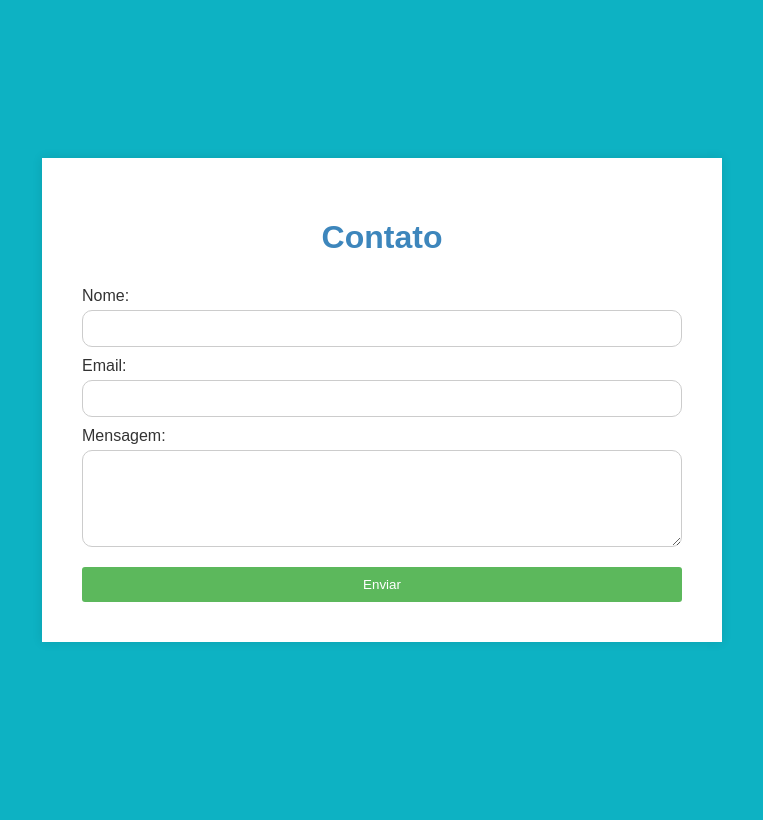
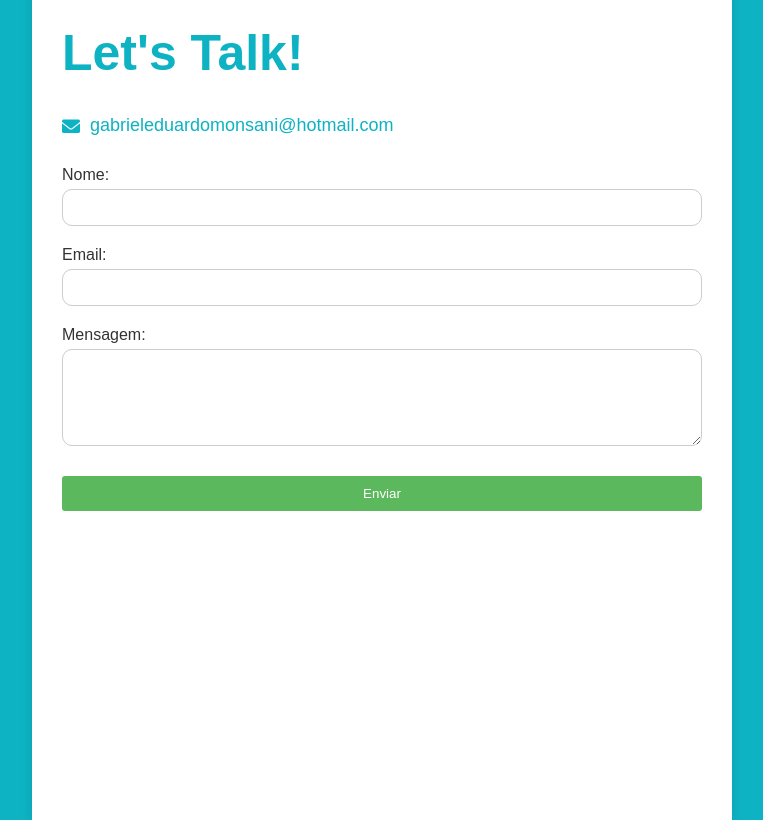
Before and after one commit to gabrielmonsani/Contact-Page, a PHP site: page / in a window 1280 px wide. Shown: the whole page, without its empty margins (258-1021 px from the left). Before the commit the page ends 642 px from the top, so only its background shows below. Run offline with PHP 8.4, Linux system fonts and the light colour scheme.

Commit message:
Icone de email

```diff
--- a/index.php
+++ b/index.php
@@ -6,12 +6,17 @@
     <meta name="viewport" content="width=device-width, initial-scale=1.0">
     <title>Página de Contato</title>
     <link rel="stylesheet" href="style/style.css">
+    <link rel="stylesheet" href="https://cdnjs.cloudflare.com/ajax/libs/font-awesome/6.0.0-beta3/css/all.min.css">
 
 </head>
 
 <body>
     <div class="container">
-        <h1>Contato</h1>
+        <h1>Let's Talk!</h1>
+        <div class="email-info">
+            <i class="fas fa-envelope" style="color: #0db2c3;"></i>
+            <span style="color: #0db2c3;"> gabrieleduardomonsani@hotmail.com</span>
+        </div>
         <form action="process_form.php" method="post">
             <label for="name">Nome:</label>
             <input type="text" id="name" name="name" required>
@@ -25,6 +30,7 @@
             <button type="submit">Enviar</button>
         </form>
     </div>
+
 </body>
 
 </html>
--- a/style/style.css
+++ b/style/style.css
@@ -8,22 +8,34 @@ body {
     margin: 0;
 }
 
+html, body {
+    height: 100%; /* Garante que o html e o body ocupem 100% da altura */
+    margin: 0;
+}
+
 .container {
     background-color: #fff;
-    padding: 40px; /* Ajusta o padding para evitar que o conteúdo fique muito distante das bordas */
+    padding: 30px; /* Ajusta o padding para evitar que o conteúdo fique muito distante das bordas */
     box-shadow: 0 0 10px rgba(0, 0, 0, 0.1);
-    width: 100%; /* Define a largura para 100% da viewport */
-    max-width: 600px; /* Largura máxima maior para telas grandes */
-    margin: 0 auto; /* Centraliza a caixa horizontalmente */
+    width: 50%; /* Define a largura para 50% */
+    max-width: 1000px; /* Largura máxima para telas grandes */
+    height: 100%; /* Define a altura como 100% para ocupar a altura total da página */
+    display: flex;
+    flex-direction: column;
+    justify-content: flex-start; /* Garante que o conteúdo seja posicionado no topo */
+    padding-top: 10px; /* Reduz o padding superior para mover os elementos para cima */
 }
+
 h1 {
-    text-align: center;
-    color: #3d86bc;
+    font-size: 50px;
+    text-align: left;
+    color: #0db2c3;
 }
 
 form {
     display: flex;
     flex-direction: column;
+    flex-grow: 1; /* Permite que o form ocupe o espaço disponível */
 }
 
 label {
@@ -36,6 +48,7 @@ input, textarea {
     padding: 10px;
     border: 1px solid #ccc;
     border-radius: 10px;
+    margin-bottom: 10px; /* Adiciona espaçamento inferior para separar as caixas */
 }
 
 button {
@@ -51,3 +64,26 @@ button {
 button:hover {
     background-color: #4cae4c;
 }
+
+.side-div {
+    font-size: 30px;
+    background-color: #0db2c3;
+    width: 350px;
+    height: 250px;
+    position: absolute;
+    left: 200px; /* Define a posição à esquerda */
+    overflow: hidden; /* Garante que o texto não ultrapasse os limites da div */
+}
+
+.email-info {
+    display: flex;
+    align-items: center;
+    margin-bottom: 20px;
+    font-size: 18px;
+    color: #333;
+}
+
+.email-info i {
+    margin-right: 10px;
+    color: #0db2c3;
+}
```
